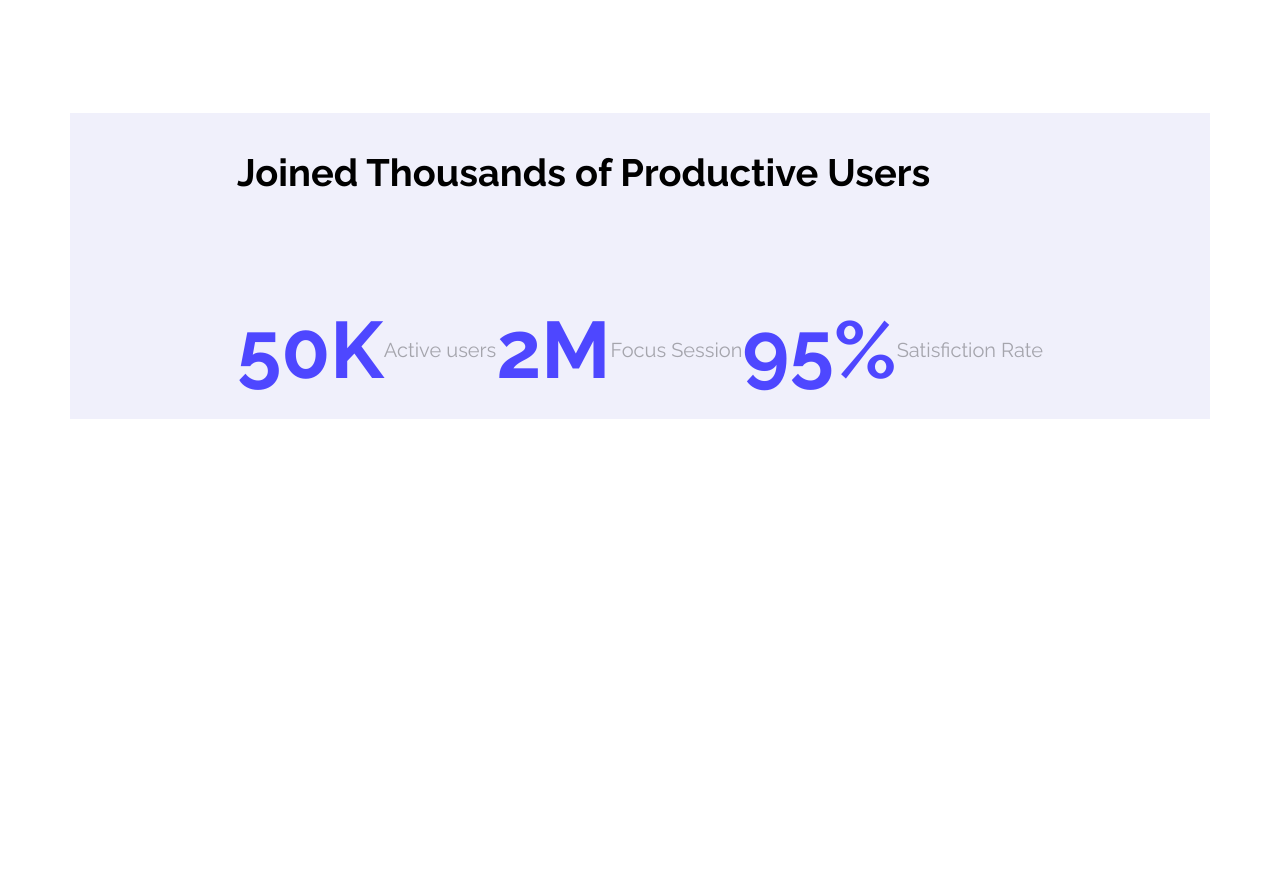
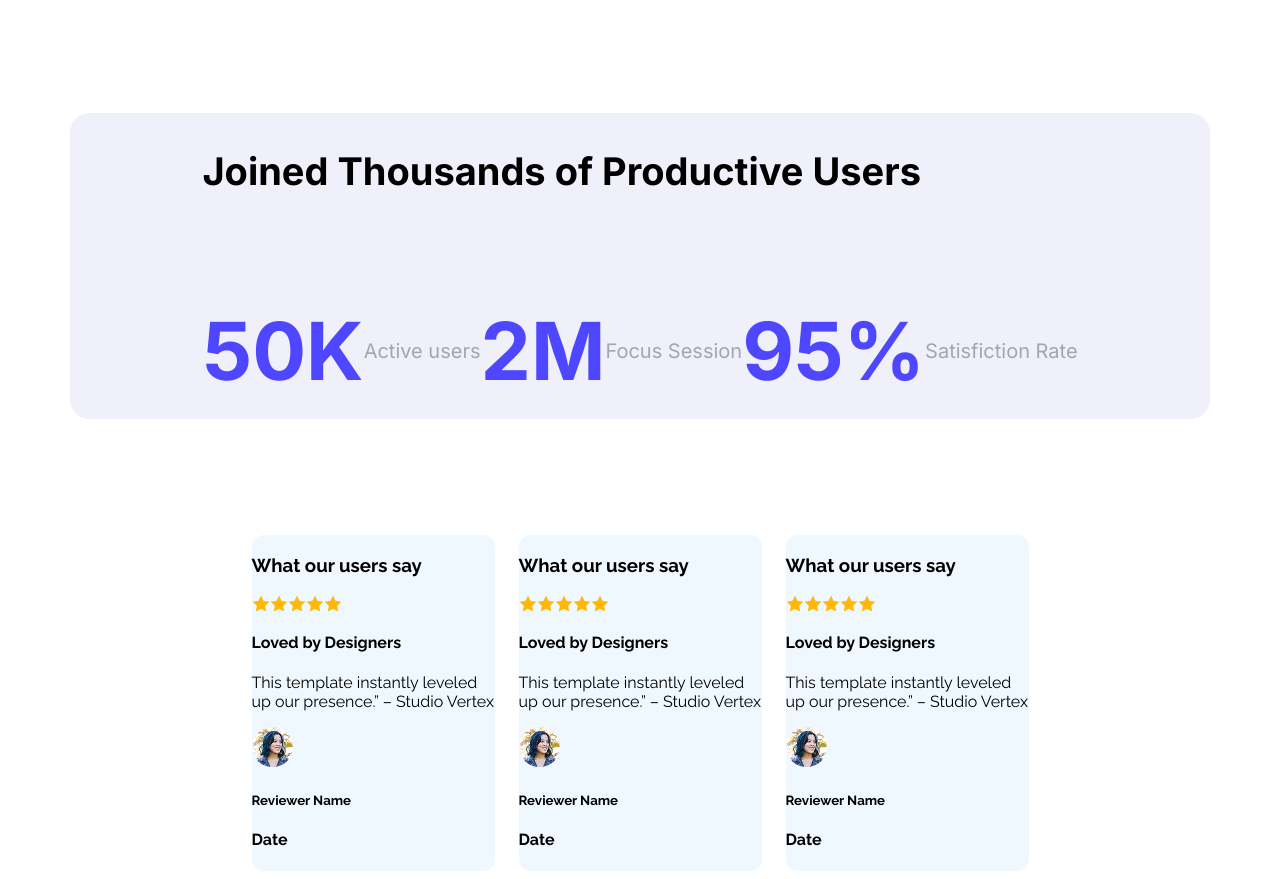
Before and after one commit to jabirmahmud24/V2B12A01, a plain HTML site: page index.html in a window 1280 px wide. Shown: the part 894-1773 px from the top of the page. Before the commit the page ends 1357 px from the top, so only its background shows below. Drawn offline with Linux system fonts and the light colour scheme.

Commit message:
4th section on main

```diff
--- a/index.html
+++ b/index.html
@@ -71,6 +71,72 @@
                 </div>
             </div>
         </section>
+        <section class="main-sec4">
+
+
+
+            <div class="users-say">
+                <h3 class="main-sec4-title">What our users say</h3>
+
+                 <div class="icon-image"><img class="icon" src="Assets/icon-star.png" alt="">
+                    <img class="icon" src="Assets/icon-star.png" alt="">
+                     <img class="icon" src="Assets/icon-star.png" alt="">
+                     <img class="icon" src="Assets/icon-star.png" alt="">
+                     <img class="icon" src="Assets/icon-star.png" alt="">
+
+                </div>
+                <h4 class="users-title">Loved by Designers</h4>
+                <p class="users-description">This template instantly leveled up our presence.” – Studio Vertex</p>
+
+                <div class="image-section">
+                    <img src="Assets/avatar.png" alt="">
+                   <div class="image-section2"><h5>Reviewer Name</h5>
+                    <h4>Date</h4></div>
+                </div>
+
+            </div>
+            <div class="users-say">
+                <h3 class="main-sec4-title">What our users say</h3>
+
+                 <div class="icon-image"><img class="icon" src="Assets/icon-star.png" alt="">
+                    <img class="icon" src="Assets/icon-star.png" alt="">
+                     <img class="icon" src="Assets/icon-star.png" alt="">
+                     <img class="icon" src="Assets/icon-star.png" alt="">
+                     <img class="icon" src="Assets/icon-star.png" alt="">
+
+                </div>
+                <h4 class="users-title">Loved by Designers</h4>
+                <p class="users-description">This template instantly leveled up our presence.” – Studio Vertex</p>
+
+                <div class="image-section">
+                    <img src="Assets/avatar.png" alt="">
+                   <div class="image-section2"><h5>Reviewer Name</h5>
+                    <h4>Date</h4></div>
+                </div>
+
+            </div>
+            <div class="users-say">
+                <h3 class="main-sec4-title">What our users say</h3>
+
+                 <div class="icon-image"><img class="icon" src="Assets/icon-star.png" alt="">
+                    <img class="icon" src="Assets/icon-star.png" alt="">
+                     <img class="icon" src="Assets/icon-star.png" alt="">
+                     <img class="icon" src="Assets/icon-star.png" alt="">
+                     <img class="icon" src="Assets/icon-star.png" alt="">
+
+                </div>
+                <h4 class="users-title">Loved by Designers</h4>
+                <p class="users-description">This template instantly leveled up our presence.” – Studio Vertex</p>
+
+                <div class="image-section">
+                    <img src="Assets/avatar.png" alt="">
+                   <div class="image-section2"><h5>Reviewer Name</h5>
+                    <h4>Date</h4></div>
+                </div>
+
+            </div>
+
+        </section>
 
     </main>
     <footer>    </footer>
--- a/style.css
+++ b/style.css
@@ -122,16 +122,18 @@
 
 /* Section 3 style */
 .main-sec3{
+    font-family: 'Inter' sans-serif;
     background-color: #1b13b810;
+    border-radius: 20px;
     max-width: 1140px;
     max-height: 306px;
     display: flex;
     align-items: center;
     justify-content: center;
     margin: 0px auto;
-    font-family: 'Inter' sans-serif;
-
-
+}
+.main-sec3-text{
+    font-family: 'Inter', sans-serif;
 }
 .joined-text{
     padding-top: 50px;
@@ -160,3 +162,36 @@
     color: #00000050
 
 }
+/* Card section */
+.main-sec4{
+    max-width: 1140px;
+    margin: 0 auto;
+    display: flex;
+    align-items: center;
+    justify-content: center;
+    gap: 24px;
+    padding-top: 116px;
+
+}
+
+.users-say{
+    background-color: aliceblue;
+    max-height: 386px;
+    max-width: 243px;
+    border-radius: 12px;
+
+
+}
+.icon-image{
+    display: flex;
+    flex-direction: row;
+
+}
+/* round image */
+.image-section img{
+    border-radius: 50%;
+
+}
+.image-section{
+    flex-direction:row ;
+}
```
